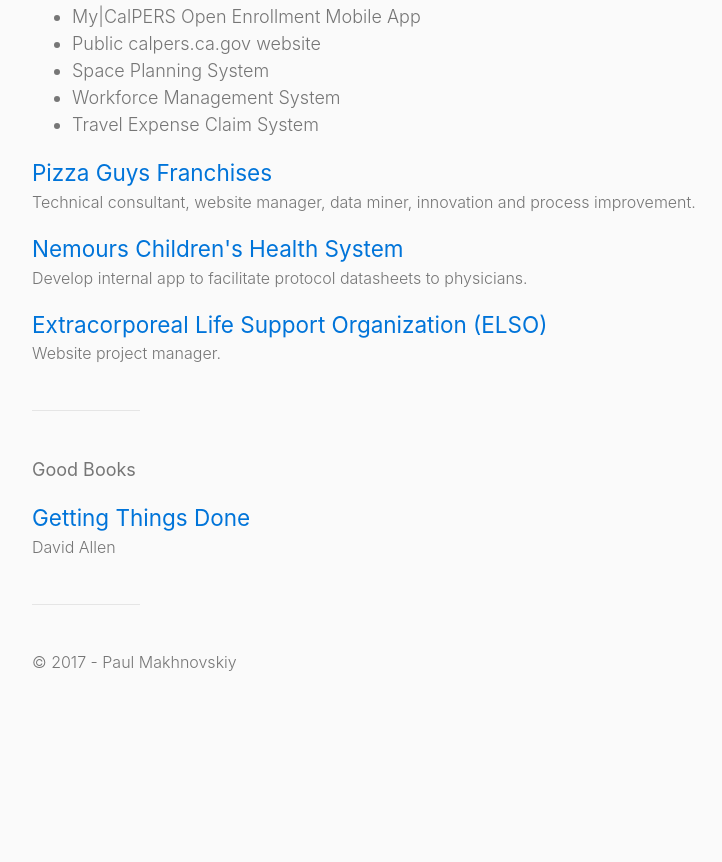
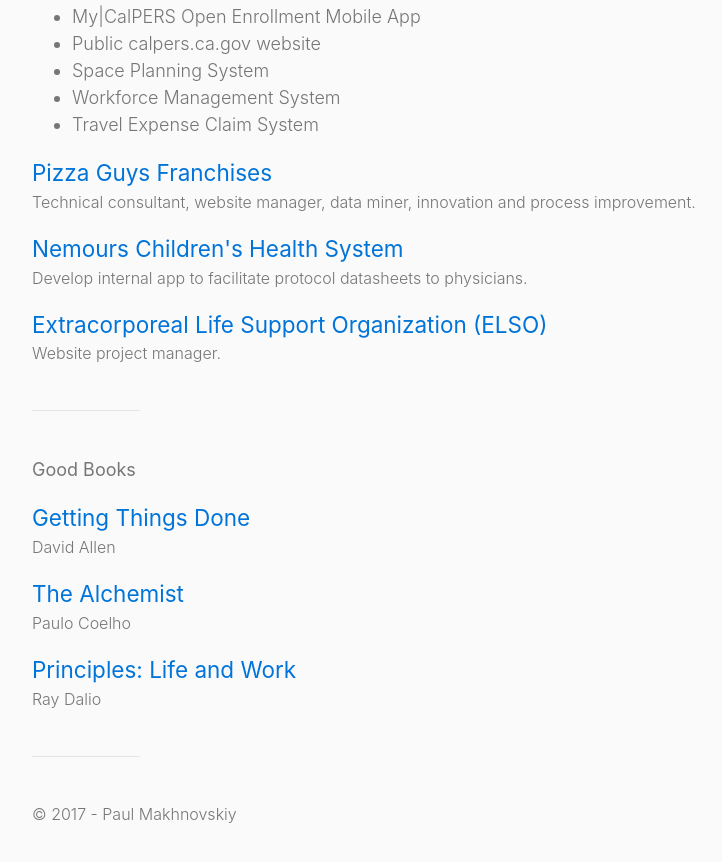
Before and after one commit to makhnovskiy/Personal-Website, a plain HTML site: page index.html in a window 1280 px wide. Shown: the part 1669-2531 px from the top of the page, without its empty margins (22-744 px from the left). Before the commit the page ends 2415 px from the top, so only its background shows below. Drawn offline with Linux system fonts and the light colour scheme.

Commit message:
Update index.html

```diff
--- a/index.html
+++ b/index.html
@@ -213,6 +213,13 @@
     <h3><a href="http://gettingthingsdone.com/">Getting Things Done</a></h3>
     <p>David Allen</p>
 
+    <h3><a href="https://www.harpercollins.com/9780062315007/the-alchemist/">The Alchemist</a></h3>
+    <p>Paulo Coelho</p>
+
+
+    <h3><a href="https://www.principles.com/">Principles: Life and Work</a></h3>
+    <p>Ray Dalio</p>
+
 
 
 
```
